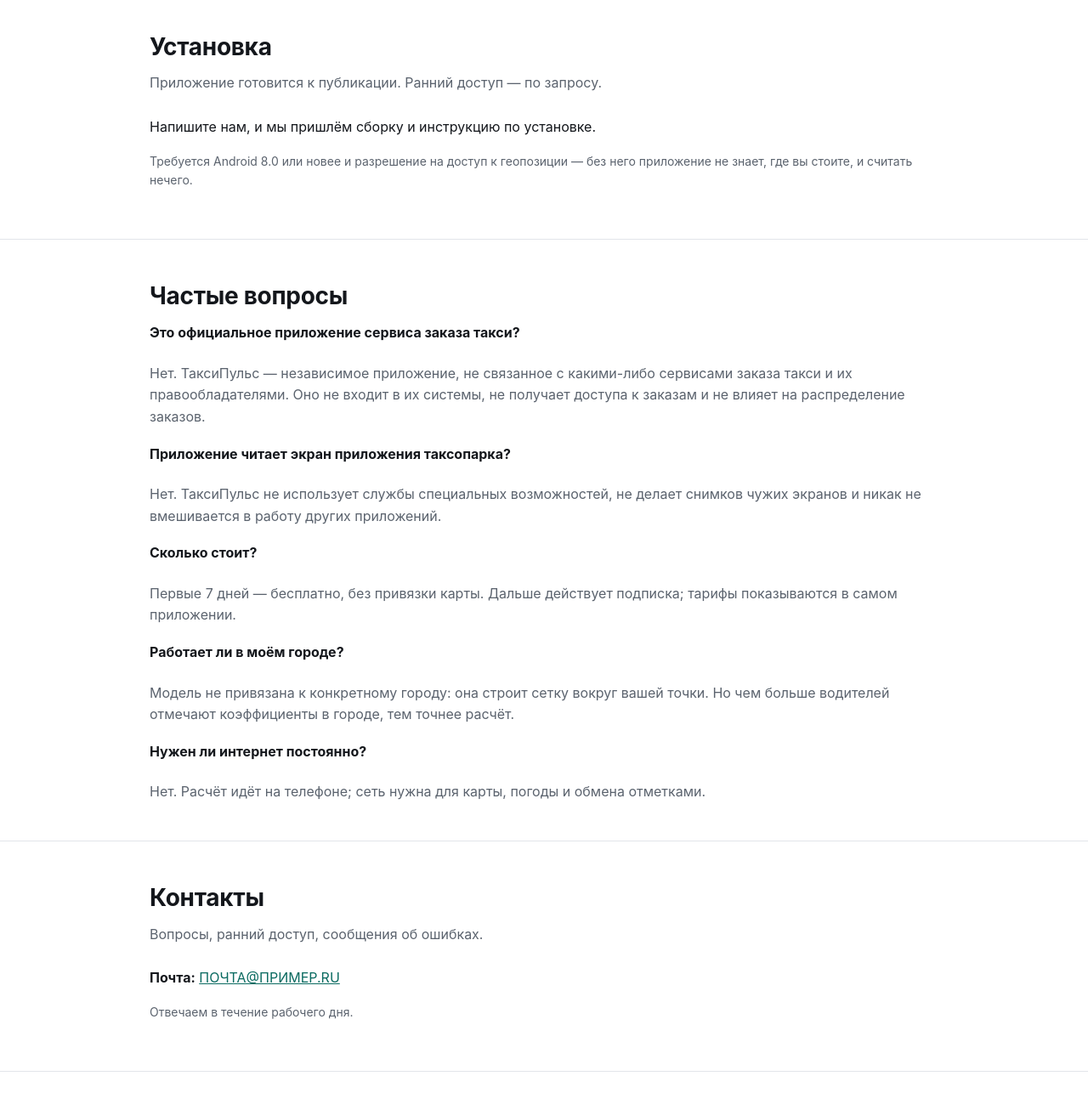
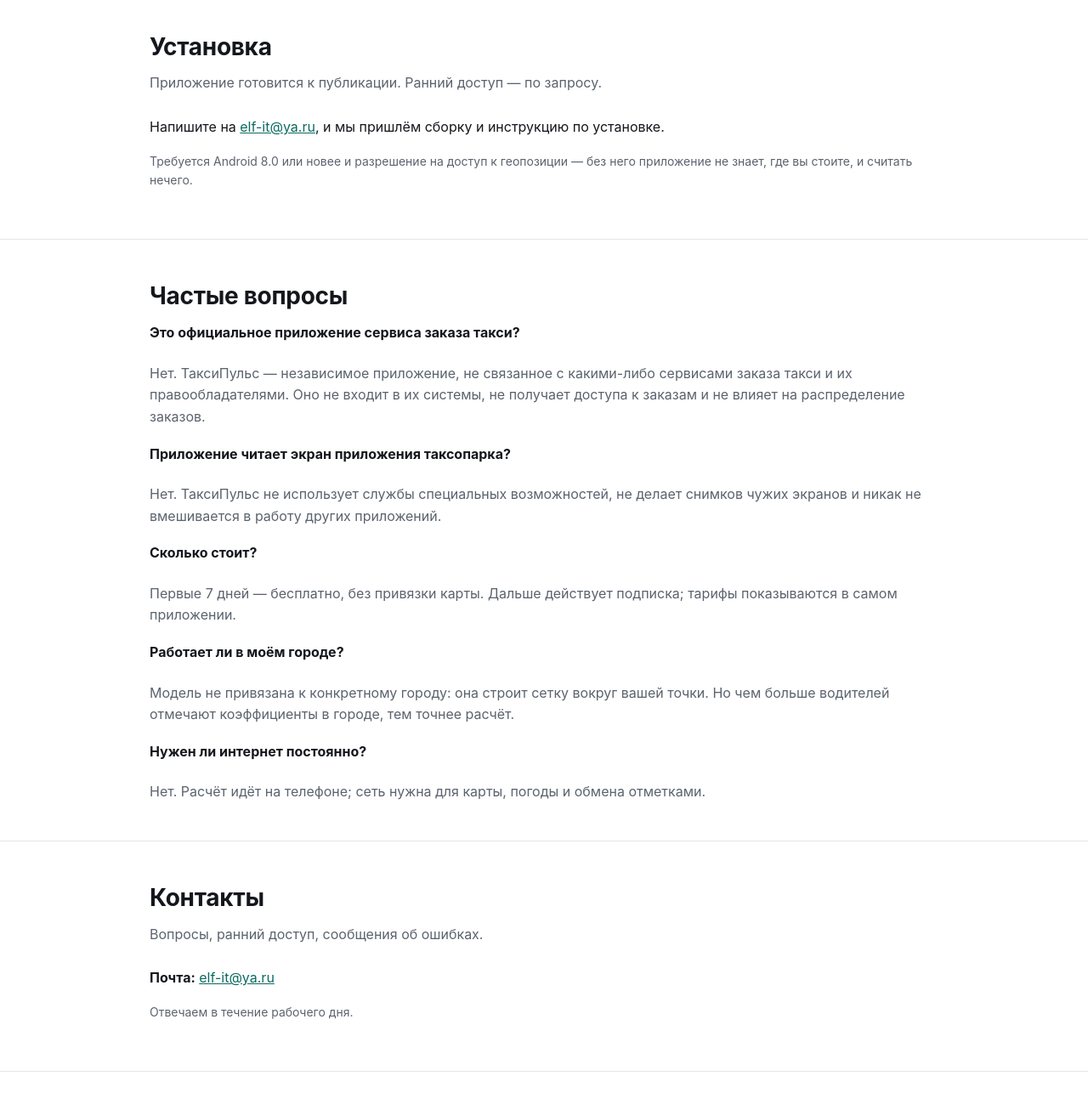
Before and after one commit to elf-it/taxipulse-site, a plain HTML site: page index.html in a window 1280 px wide. Shown: the part 2620-3906 px from the top of the page at 85% size. Drawn offline with Linux system fonts and the light colour scheme.

Commit message:
Контактная почта на странице и в политике
Co-Authored-By: Claude Opus 5 <noreply@anthropic.com>

```diff
--- a/index.html
+++ b/index.html
@@ -205,7 +205,8 @@ footer a{color:var(--muted)}
       <h2>Установка</h2>
       <p class="sub">Приложение готовится к публикации. Ранний доступ — по запросу.</p>
       <!-- TODO: заменить на ссылку в RuStore / Google Play или на APK, когда появится -->
-      <p>Напишите нам, и мы пришлём сборку и инструкцию по установке.</p>
+      <p>Напишите на <a href="mailto:elf-it@ya.ru?subject=ТаксиПульс%20—%20ранний%20доступ">elf-it@ya.ru</a>,
+        и мы пришлём сборку и инструкцию по установке.</p>
       <p class="meta">Требуется Android 8.0 или новее и разрешение на доступ к геопозиции —
         без него приложение не знает, где вы стоите, и считать нечего.</p>
     </div>
@@ -242,8 +243,7 @@ footer a{color:var(--muted)}
     <div class="wrap">
       <h2>Контакты</h2>
       <p class="sub">Вопросы, ранний доступ, сообщения об ошибках.</p>
-      <!-- TODO: подставить настоящий адрес почты и, если нужно, реквизиты -->
-      <p><b>Почта:</b> <a href="mailto:ПОЧТА@ПРИМЕР.RU">ПОЧТА@ПРИМЕР.RU</a></p>
+      <p><b>Почта:</b> <a href="mailto:elf-it@ya.ru">elf-it@ya.ru</a></p>
       <p class="meta">Отвечаем в течение рабочего дня.</p>
     </div>
   </section>
```
Also changed, not shown: privacy.html (+1 -2 lines).
